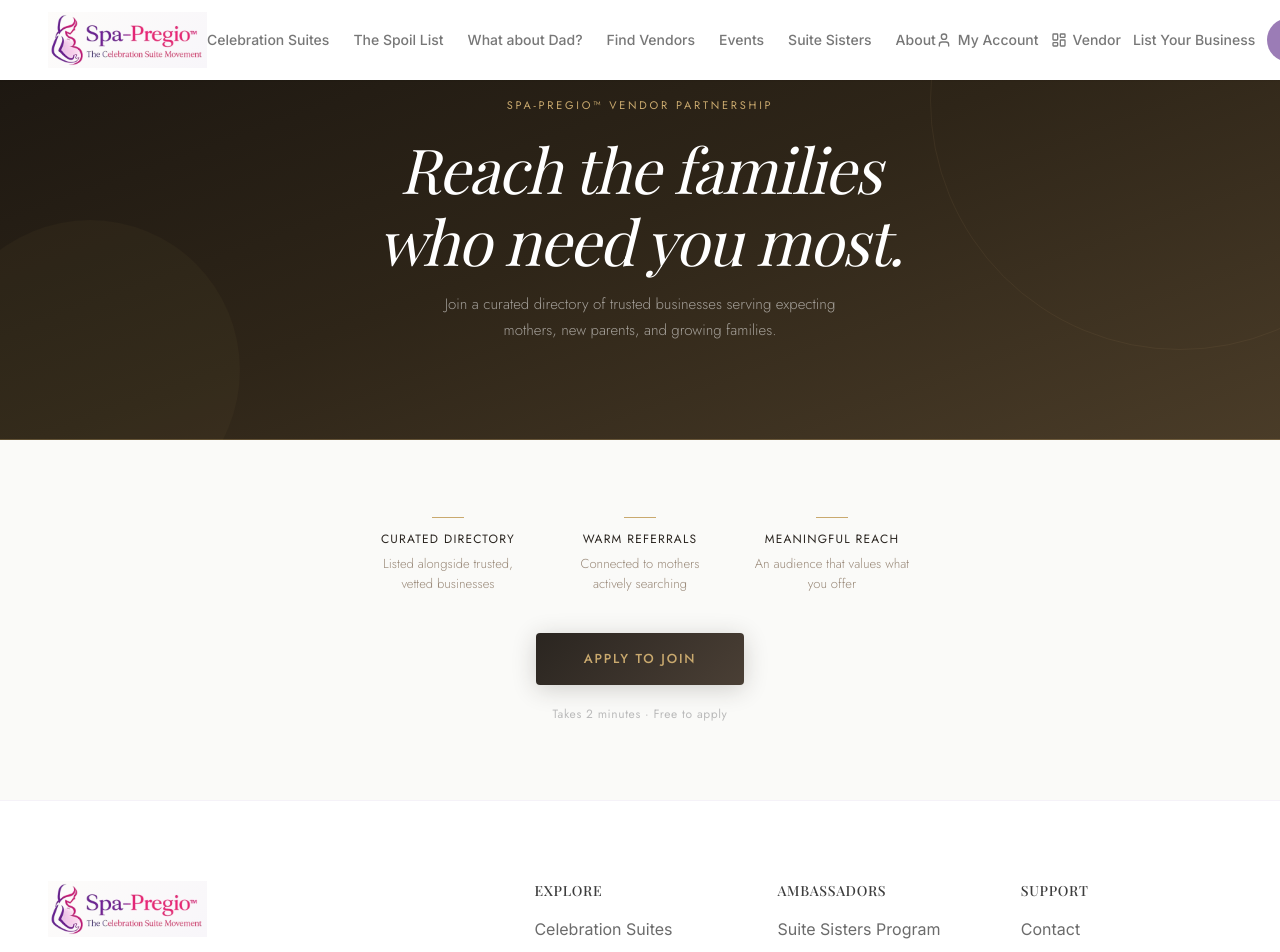
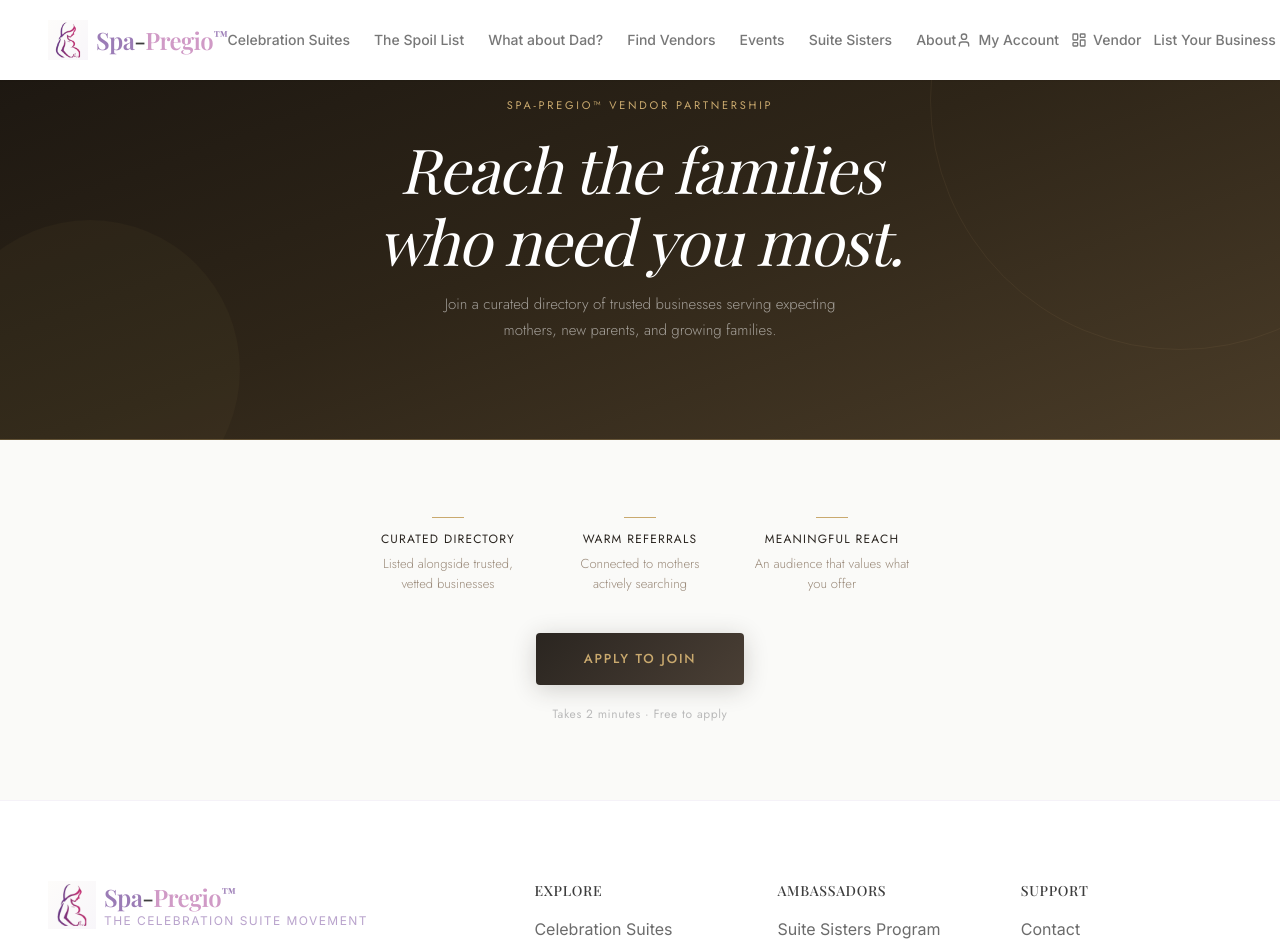
Before and after one commit to Spa-Pregio/spa-pregio-website, a React (Vite) app: page /join-as-vendor in a window 1280 px wide. Shown: the top 952 px of the page. Built offline with nearby package versions, Linux system fonts and the light colour scheme.

Commit message:
Add files via upload

```diff
--- a/src/components/Footer.tsx
+++ b/src/components/Footer.tsx
@@ -23,13 +23,23 @@ export default function Footer() {
       <div className="max-w-7xl mx-auto px-6 lg:px-12 py-16 lg:py-20">
         <div className="grid lg:grid-cols-5 gap-12 lg:gap-8">
           <div className="lg:col-span-2">
-            <Link to="/" className="inline-flex mb-6">
+            <Link to="/" className="inline-flex items-center gap-2 mb-6">
               <img
-                src="/images/spa-pregio-logo.png"
-                alt="Spa-Pregio™ — The Celebration Suite Movement"
-                className="h-14 w-auto"
-                style={{ mixBlendMode: 'multiply' }}
+                src="/images/spa-pregio-icon-512.png"
+                alt="Spa-Pregio™"
+                className="h-12 w-auto"
               />
+              <div className="flex flex-col">
+                <span className="font-serif text-2xl font-semibold tracking-tight">
+                  <span className="text-spa-purple">Spa</span>
+                  <span className="text-spa-charcoal">-</span>
+                  <span className="text-spa-pink">Pregio</span>
+                  <span className="text-spa-purple text-sm align-super">™</span>
+                </span>
+                <span className="text-xs text-spa-purple/70 uppercase tracking-[0.12em]">
+                  The Celebration Suite Movement
+                </span>
+              </div>
             </Link>
 
             <p className="text-spa-gray leading-relaxed max-w-sm mb-6">
--- a/src/components/Navigation.tsx
+++ b/src/components/Navigation.tsx
@@ -27,13 +27,18 @@ export default function Navigation() {
           <div className="flex items-center justify-between h-16 lg:h-20">
 
             {/* Logo */}
-            <Link to="/" className="inline-flex items-center flex-shrink-0">
+            <Link to="/" className="inline-flex items-center gap-2 flex-shrink-0">
               <img
-                src="/images/spa-pregio-logo.png"
-                alt="Spa-Pregio™ — The Celebration Suite Movement"
-                className="h-10 lg:h-14 w-auto"
-                style={{ mixBlendMode: 'multiply' }}
+                src="/images/spa-pregio-icon-512.png"
+                alt="Spa-Pregio™"
+                className="h-8 lg:h-10 w-auto"
               />
+              <span className="font-serif text-xl lg:text-2xl font-semibold tracking-tight">
+                <span className="text-spa-purple">Spa</span>
+                <span className="text-spa-charcoal">-</span>
+                <span className="text-spa-pink">Pregio</span>
+                <span className="text-spa-purple text-sm align-super">™</span>
+              </span>
             </Link>
 
             {/* Desktop Navigation */}
@@ -112,12 +117,19 @@ export default function Navigation() {
         }`}
       >
         <div className="flex flex-col items-center justify-center h-full gap-6 pt-20">
-          <img
-            src="/images/spa-pregio-logo.png"
-            alt="Spa-Pregio™"
-            className="h-12 w-auto mb-2"
-            style={{ mixBlendMode: 'multiply' }}
-          />
+          <div className="flex items-center gap-2 mb-2">
+            <img
+              src="/images/spa-pregio-icon-512.png"
+              alt="Spa-Pregio™"
+              className="h-10 w-auto"
+            />
+            <span className="font-serif text-2xl font-semibold tracking-tight">
+              <span className="text-spa-purple">Spa</span>
+              <span className="text-spa-charcoal">-</span>
+              <span className="text-spa-pink">Pregio</span>
+              <span className="text-spa-purple text-sm align-super">™</span>
+            </span>
+          </div>
           {navLinks.map((link) => (
             <Link
               key={link.name}
```
